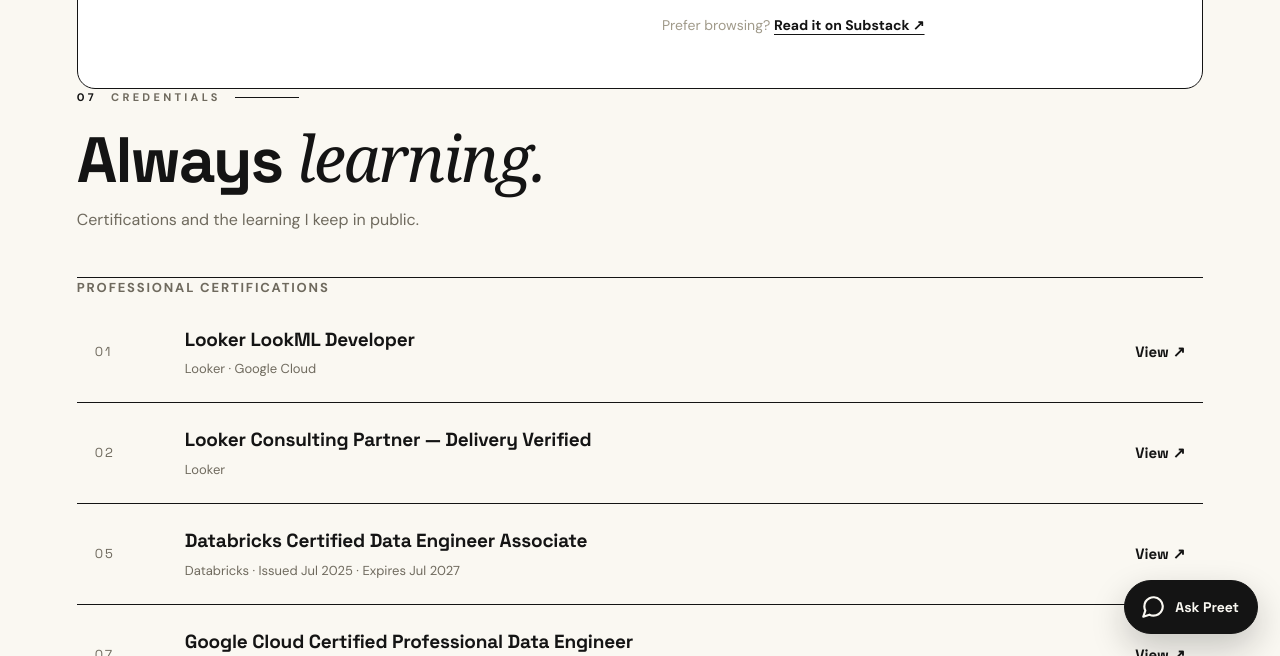
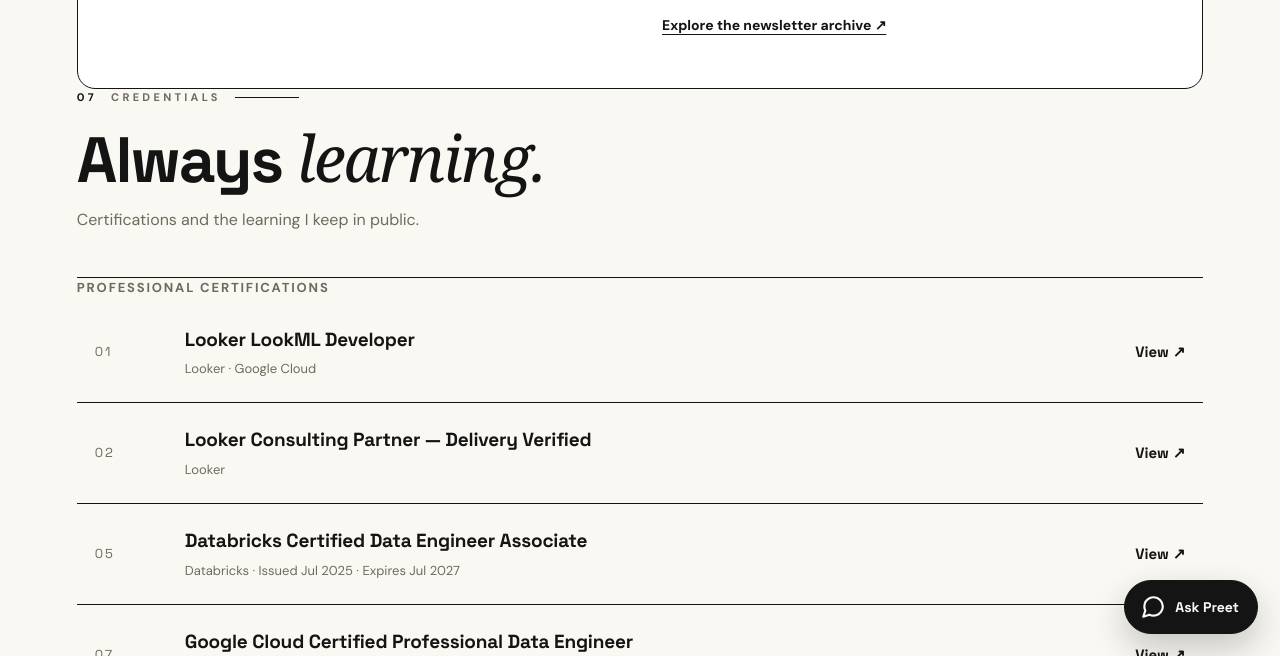
Before and after one commit to datawithpreet/datawithpreet.github.io, a Jekyll site: the page index.html, which Jekyll copies as it is, in a window 1280 px wide and 900 px high, scrolled down 7980 px, cut to the strip 244-900 px from the top of the window. Built offline with Jekyll 4.4.1, drawn with Linux system fonts in a browser that asks for light colours; some web fonts are replaced.

Commit message:
Make newsletter signup feel native to Data with Preet

```diff
--- a/index.html
+++ b/index.html
@@ -452,8 +452,8 @@
         <p>The "Healthcare for Data Engineers" series — free, practical, one idea per post. Read the archive or get it in your inbox.</p>
       </div>
       <div class="newsletter-cta">
-        <div class="substack-embed"><iframe src="https://masterdataengineering.substack.com/embed" title="Subscribe to Healthcare for Data Engineers" loading="lazy"></iframe></div>
-        <span class="newsletter-note">Prefer browsing? <a href="https://masterdataengineering.substack.com" target="_blank" rel="noopener">Read it on Substack ↗</a></span>
+        <div class="substack-embed"><iframe src="https://masterdataengineering.substack.com/embed" title="Subscribe to Preet's newsletter" loading="lazy"></iframe></div>
+        <span class="newsletter-note"><a href="https://masterdataengineering.substack.com" target="_blank" rel="noopener">Explore the newsletter archive ↗</a></span>
       </div>
     </div>
 
```
